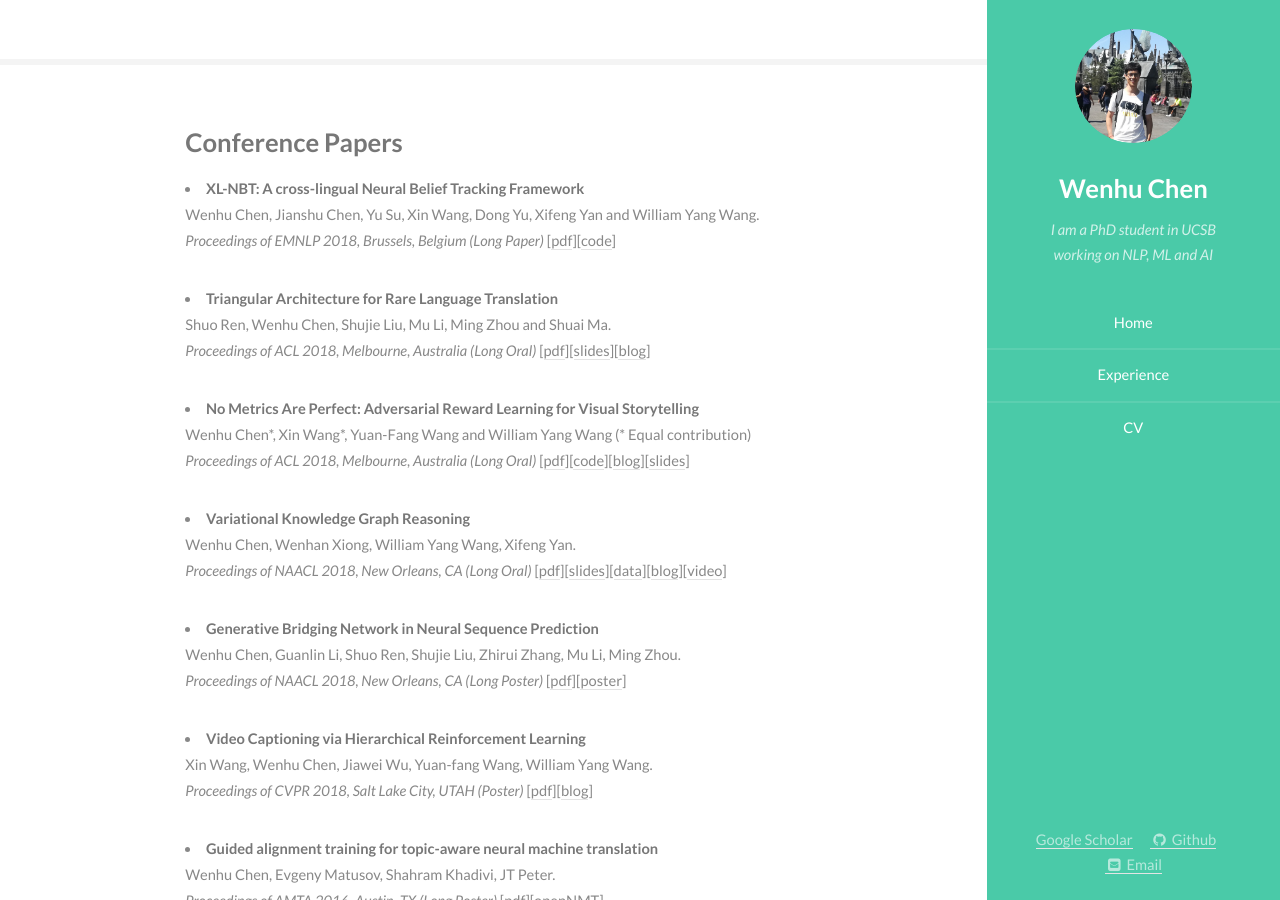
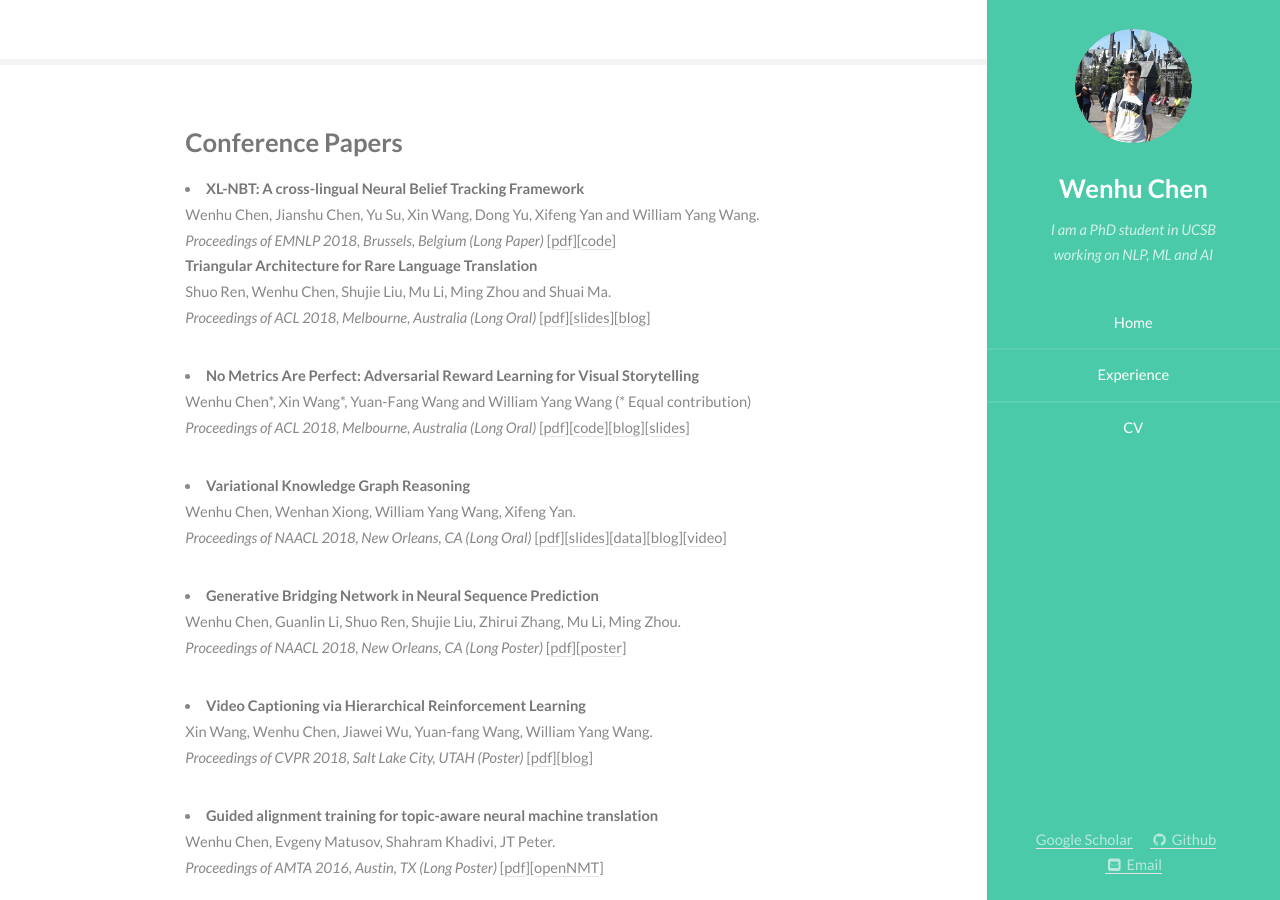
Before and after one commit to wenhuchen/wenhuchen.github.io, a Jekyll site: the page built from index.html, in a window 1280 px wide and 900 px high, scrolled down 354 px. Built offline with Jekyll 4.4.1, drawn with Linux system fonts in a browser that asks for light colours.

Commit message:
Update index.html

```diff
--- a/index.html
+++ b/index.html
@@ -31,7 +31,7 @@ th,td {
         Wenhu Chen, Jianshu Chen, Yu Su, Xin Wang, Dong Yu, Xifeng Yan and William Yang Wang.<br>
         <em>Proceedings of EMNLP 2018, Brussels, Belgium (Long Paper)</em> [<a href="https://arxiv.org/abs/1808.06244">pdf</a>][<a href="https://github.com/wenhuchen/Cross-Lingual-NBT">code</a>]
 <p>
-<li><strong> Triangular Architecture for Rare Language Translation <a span style="color: #009900;"></a></strong><br>
+<strong> Triangular Architecture for Rare Language Translation <a span style="color: #009900;"></a></strong><br>
 		Shuo Ren, Wenhu Chen, Shujie Liu, Mu Li, Ming Zhou and Shuai Ma.<br>
 		<em>Proceedings of ACL 2018, Melbourne, Australia (Long Oral)</em> [<a href="https://arxiv.org/abs/1805.04813">pdf</a>][<a href="images/TA-NMT.pptx">slides</a>][<a href="https://www.msra.cn/zh-cn/news/features/acl-2018-ta-nmt">blog</a>]
 <p>
```
